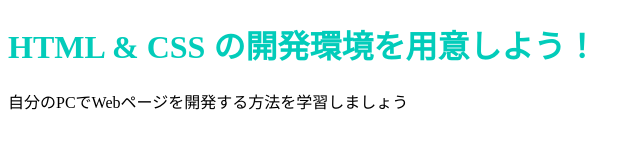
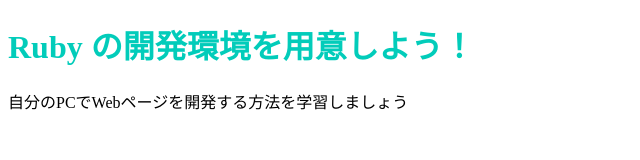
Before and after one commit to Ayumi914/Ayumi914.github.io, a plain HTML site: page index.html in a window 1280 px wide. Shown: the whole page, without its empty margins (0-640 px from the left). Drawn offline with Linux system fonts and the light colour scheme.

Commit message:
Update index.html

```diff
--- a/index.html
+++ b/index.html
@@ -6,7 +6,7 @@
     <title>Progate</title>
   </head>
   <body>
-    <h1 class="title">HTML & CSS の開発環境を用意しよう！</h1>
+    <h1 class="title">Ruby の開発環境を用意しよう！</h1>
   </body>
 </html>
 <p>自分のPCでWebページを開発する方法を学習しましょう</p>
```
